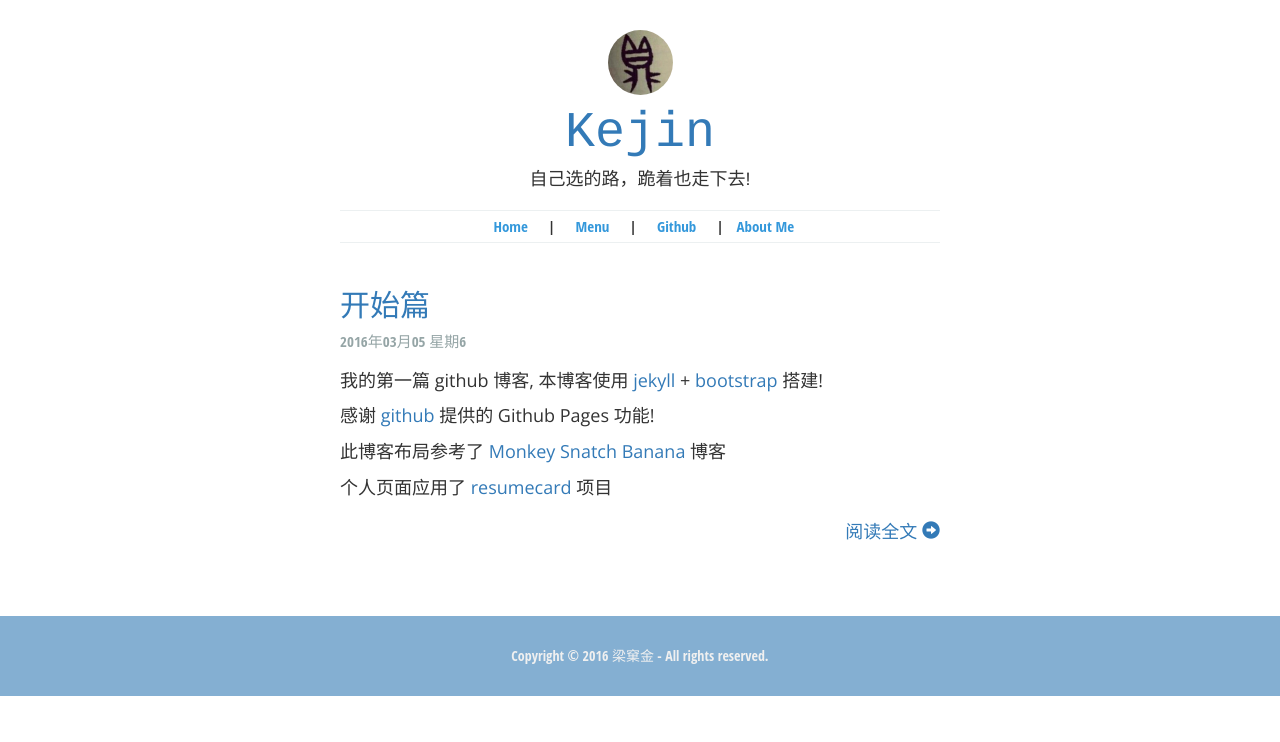
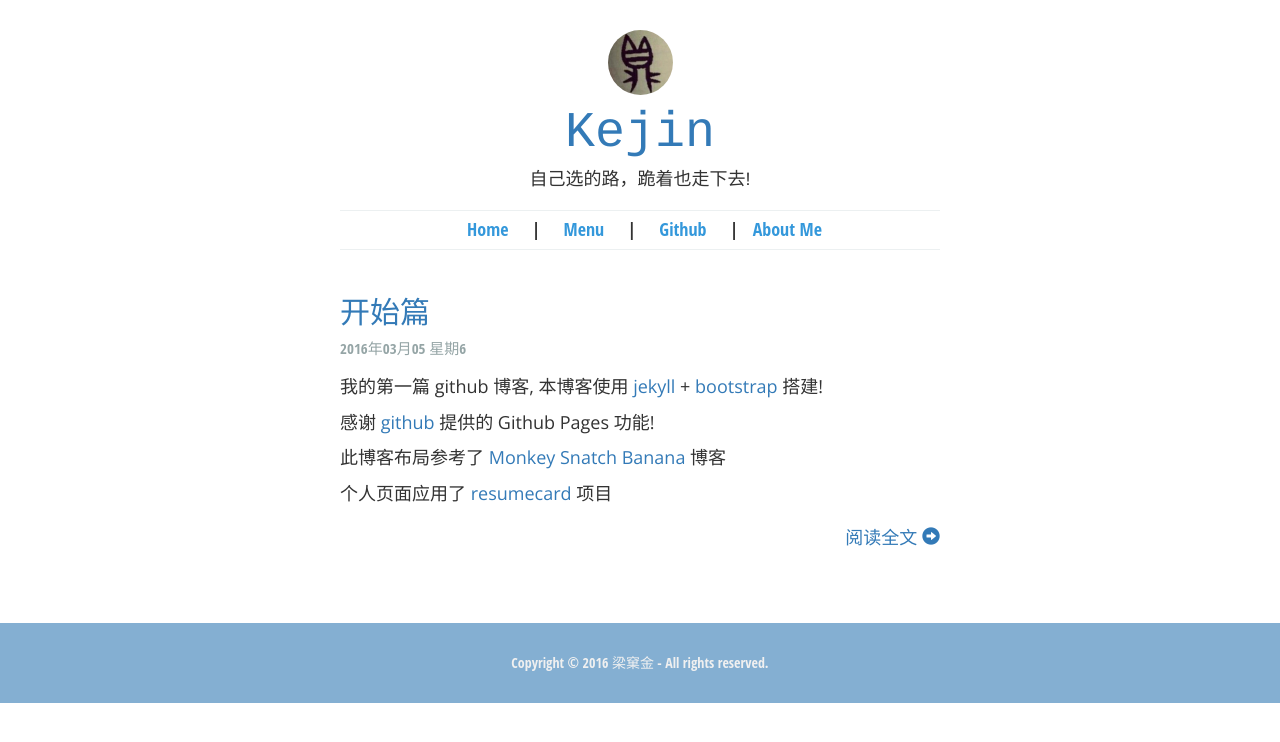
Before and after one commit to liungkejin/liungkejin.github.io, a Jekyll site: the page built from index.html, in a window 1280 px wide. Shown: the top 742 px of the page. Built offline with Jekyll 4.4.1, drawn with Linux system fonts in a browser that asks for light colours.

Commit message:
Update blog.css

```diff
--- a/assets/css/blog.css
+++ b/assets/css/blog.css
@@ -61,7 +61,7 @@ nav ul {
 nav ul li {
   display: inline-block;
   font-family: "Open Sans Condensed", "Open Sans", "Helvetica Neue", Helvetica, Arial, "Nimbus L", sans-serif;
-  font-size: 15px;
+  font-size: 18px;
   font-weight: 300;
   margin: 0;
   padding: 0 .5em;
```
